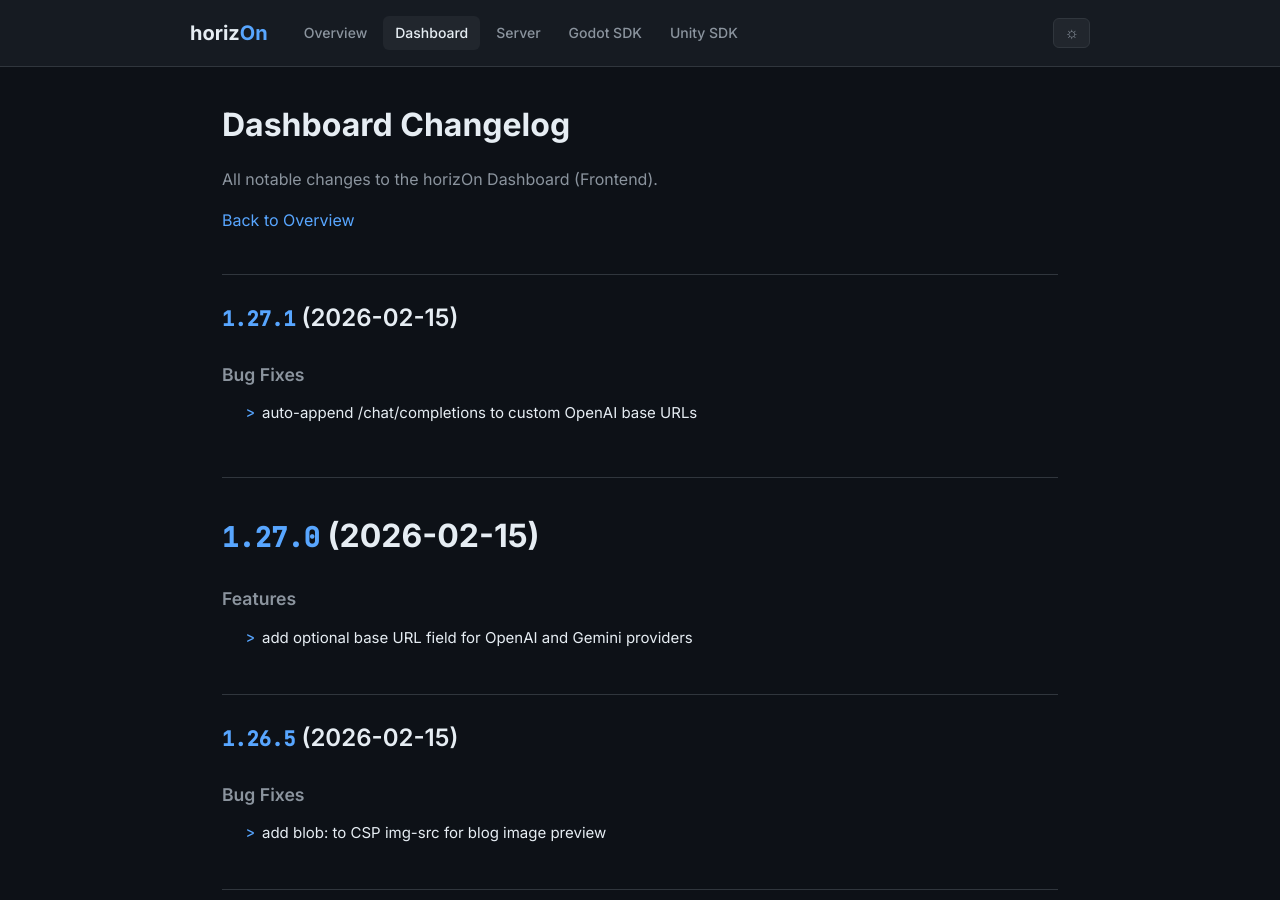
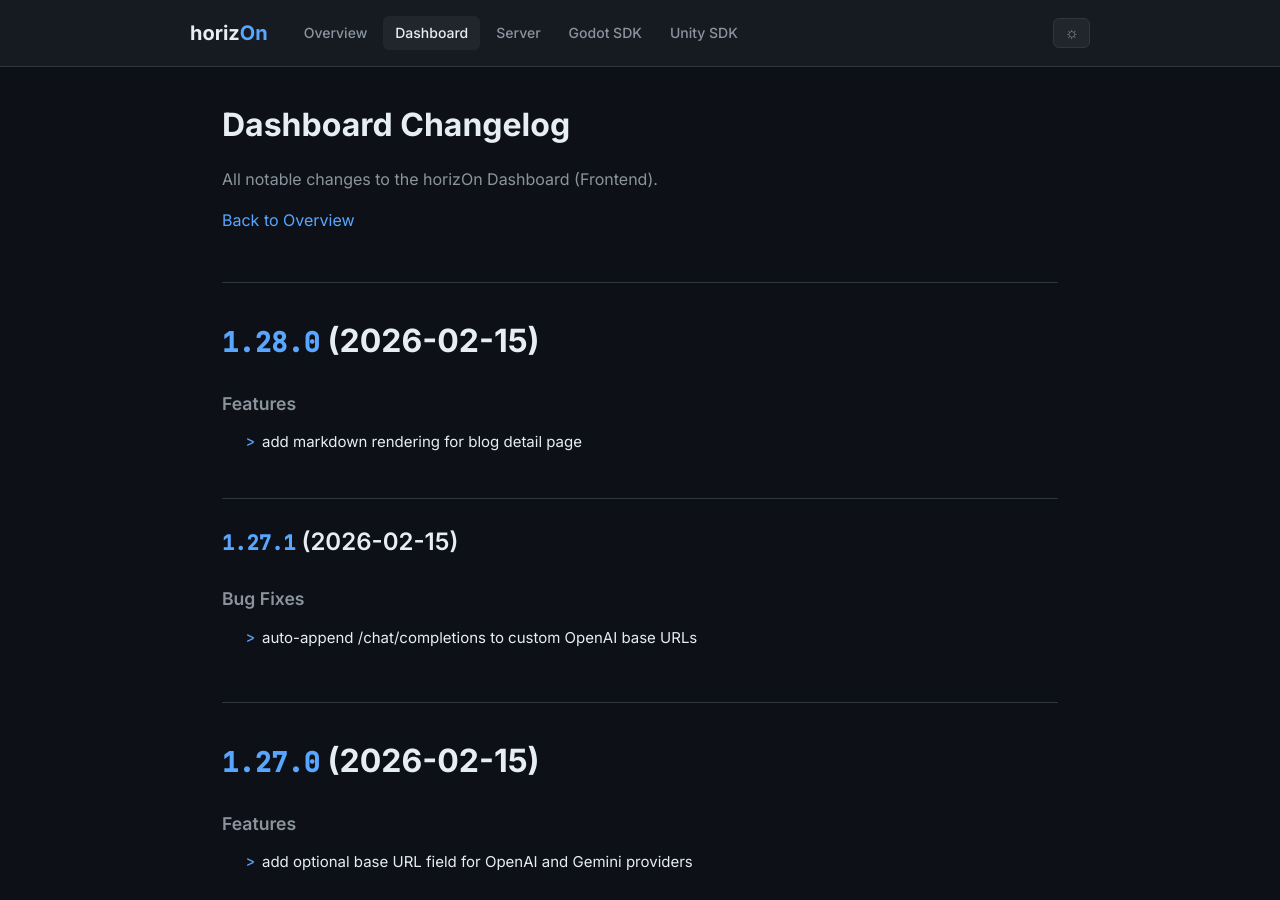
Before and after one commit to ProjectMakersDE/horizOn-Changelog, a Jekyll site: the page built from dashboard-changelog.md, in a window 1280 px wide and 900 px high. Built offline with Jekyll 4.4.1, drawn with Linux system fonts in a browser that asks for light colours.

Commit message:
chore: sync changelogs [skip ci]

```diff
--- a/dashboard-changelog.md
+++ b/dashboard-changelog.md
@@ -8,6 +8,13 @@ title: Dashboard Changelog
 All notable changes to the horizOn Dashboard (Frontend).
 
 [Back to Overview](.)
+
+# [1.28.0](https://github.com/ProjectMakersDE/horizOn-Dashboard/compare/v1.27.1...v1.28.0) (2026-02-15)
+
+
+### Features
+
+* add markdown rendering for blog detail page ([da035fe](https://github.com/ProjectMakersDE/horizOn-Dashboard/commit/da035fee81f61599712fba045107c2714bd86559))
 
 ## [1.27.1](https://github.com/ProjectMakersDE/horizOn-Dashboard/compare/v1.27.0...v1.27.1) (2026-02-15)
 
```
Also changed, not shown: index.md (+1 -1 lines).
